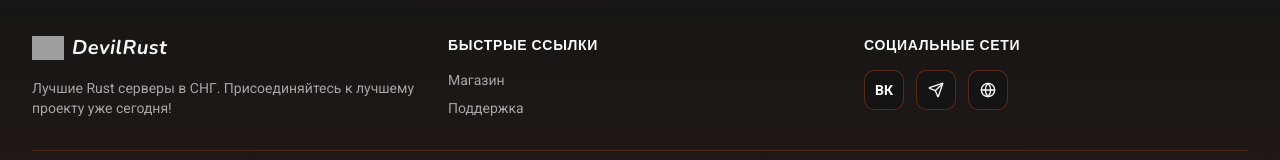
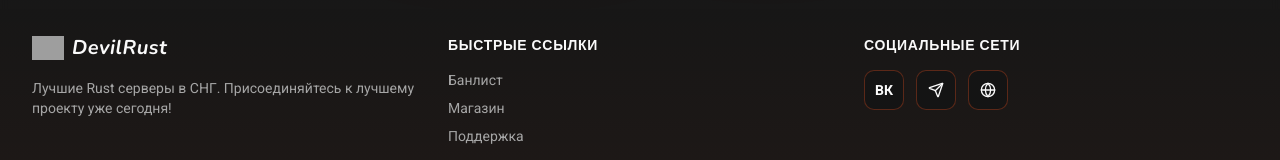
Before and after one commit to pr-poehali-dev/rust-server-info-page, a React (Vite) app: page /banlist in a window 1280 px wide. Shown: the part 896-1056 px from the top of the page. Built offline with nearby package versions, Linux system fonts and the light colour scheme; no server answers; grey boxes are pictures that could not be loaded.

Commit message:
Добавь ссылку на бан лист в подвал

```diff
--- a/src/components/Footer.tsx
+++ b/src/components/Footer.tsx
@@ -22,6 +22,10 @@ const Footer = () => {
           <div>
             <h3 className="font-semibold mb-4 uppercase tracking-wider text-sm">Быстрые ссылки</h3>
             <div className="space-y-2 text-sm">
+              <a href="/banlist" className="block text-muted-foreground hover:text-primary transition-colors hover:translate-x-1 transform">
+                Банлист
+              </a>
+
               <a href="https://devrus.gamestores.app/" target="_blank" rel="noopener noreferrer" className="block text-muted-foreground hover:text-primary transition-colors hover:translate-x-1 transform">
                 Магазин
               </a>
```
